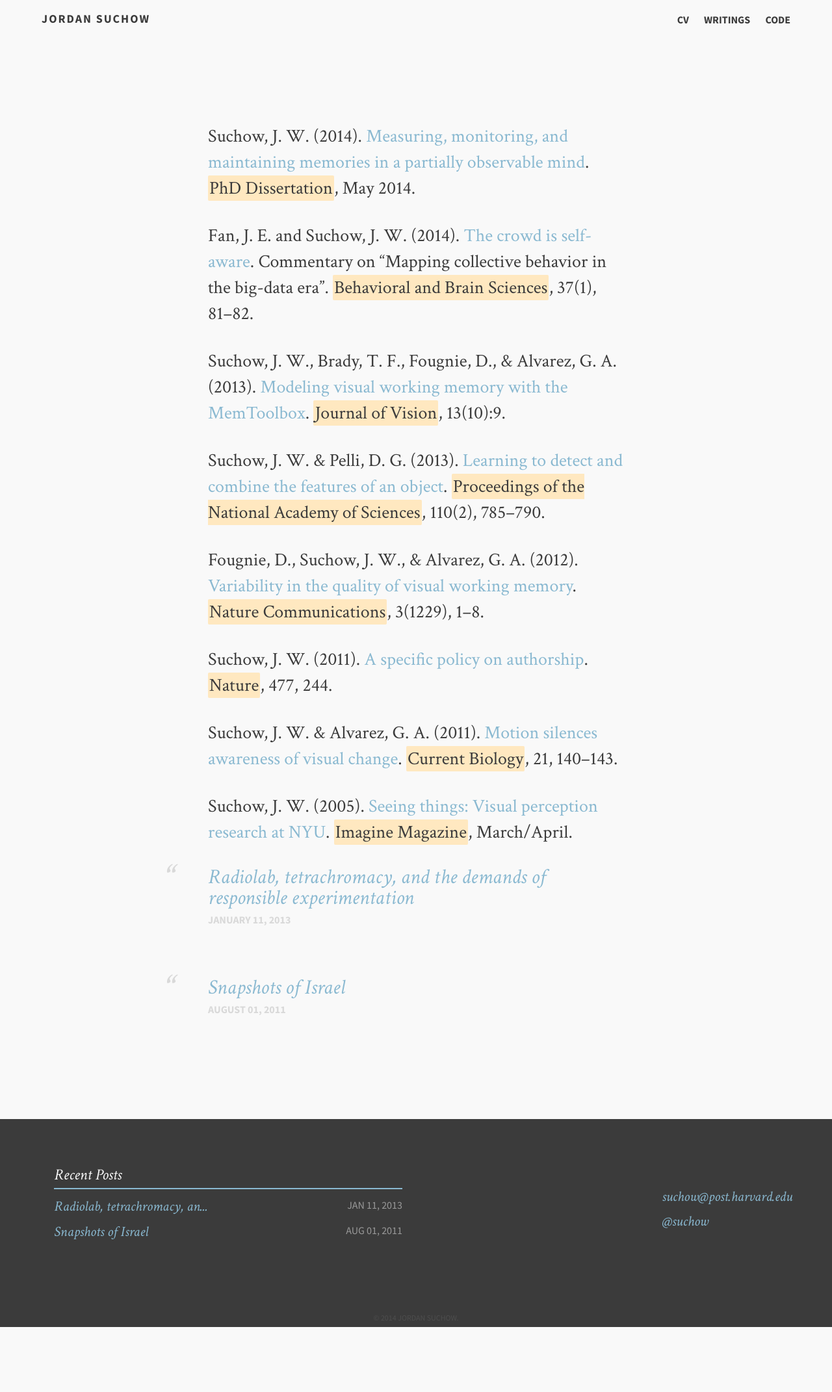
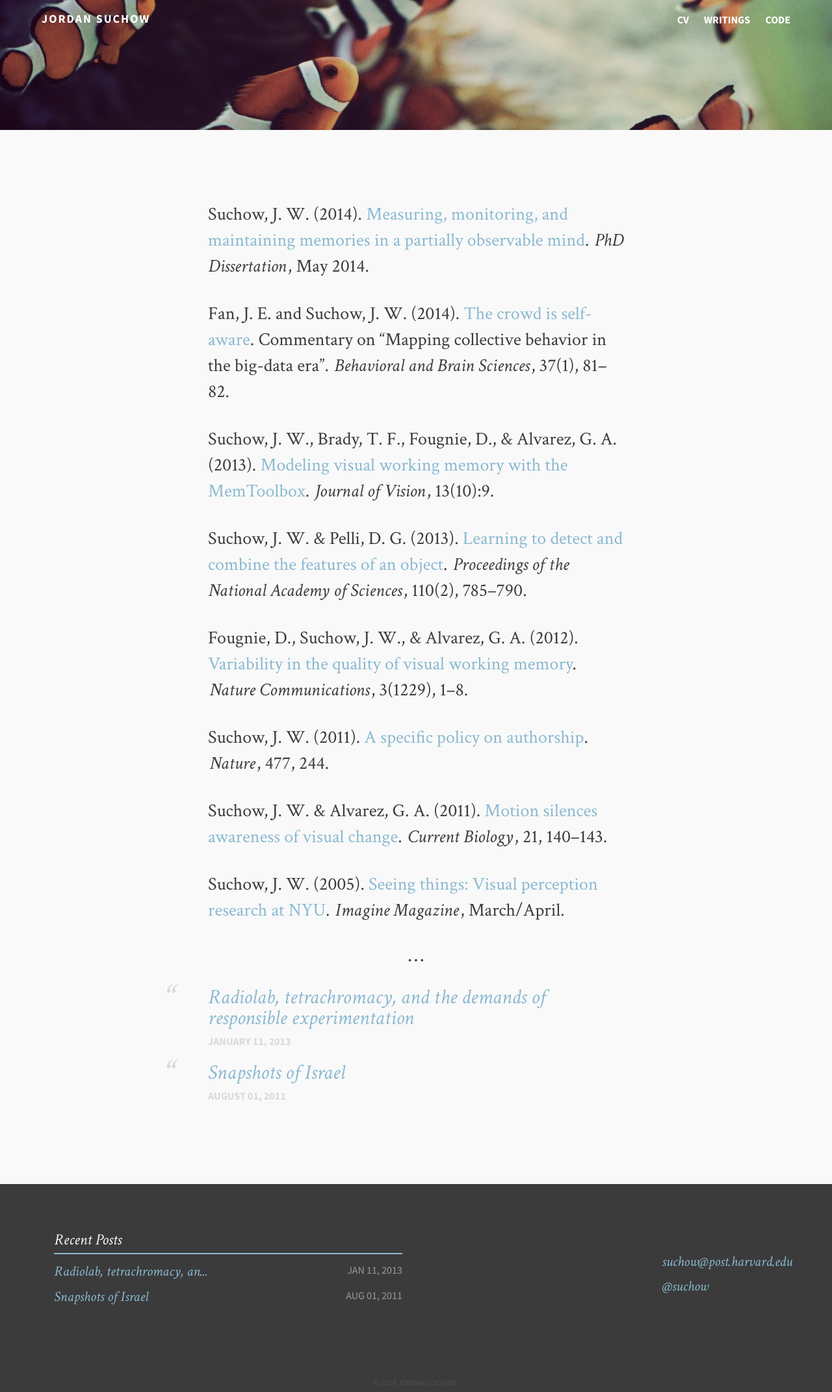
Before and after one commit to suchow/suchow.io, a Jekyll site: the page built from writings.md, in a window 1280 px wide. Shown: the whole page at 65% size. Built offline with Jekyll 4.4.1, drawn with Linux system fonts in a browser that asks for light colours; before the commit the page ends 2042 px from its top, so only the background shows below that.

Commit message:
Adjust spacing, layout, and header of publication list

```diff
--- a/_layouts/home.html
+++ b/_layouts/home.html
@@ -1,12 +1,19 @@
-{% include head-dark.html %}
+{% include head.html %}
 
-    <div id='bump'>
-        <section class="article archive">
+      <section class="article">
+        {% if page.image.feature %}
+          <div class="overlay"></div>
+          <div class="featured-image" style="background-image: url({{ site.url }}/images/{{ page.image.feature }})"></div>
+        {% else %}
+          <div class="overlay"></div>
+          <div class="featured-image" style="background-image: url({{ site.url }}/images/typewriter.jpg)"></div>
+        {% endif %}
           <article class="archive-wrap">
               <ol class="post-list">
-                 <lh><h2><span class="bb">{{ page.title }}</span></h2></lh>
+                 <lh><h2>{{ page.title }}</h2></lh>
                   <p class="intro">{% if page.description %}{{ page.description }}{% else %}{{ page.tagline }}{% endif %}</p>
                   {{ content }}
+                  {% include separator.html %}
                   {% for post in site.posts %}
                   <li>
                     <div class="deets" itemscope itemtype="http://schema.org/BlogPosting" itemprop="blogPost">
@@ -18,7 +25,6 @@
                   {% endfor %}
               </ol>
           </article>
-        </section>
-    </div>
+      </section>
 
 {% include footer.html %}
--- a/assets/css/i.css
+++ b/assets/css/i.css
@@ -272,7 +272,8 @@ a:hover {
 em {
   padding: 1px 2px;
   border-radius: 2px;
-  background: #ffe8c0;
+  font-style: italic;
+/*  background: #ffe8c0;*/
 }
 
 strong {
@@ -621,7 +622,7 @@ header.site-header nav ul li a:hover {
   display: block;
   margin: 0 auto;
   float: none;
-  padding-top: 140px;
+  padding-top: 60px;
 }
 .archive-wrap .post-list {
   list-style-type: none;
@@ -641,7 +642,7 @@ header.site-header nav ul li a:hover {
   display: block;
   float: none;
   font-size: 32px;
-  margin-bottom: 66px;
+  margin-bottom: 10px;
   position: relative;
 }
 .archive-wrap .post-list li a {
@@ -807,6 +808,7 @@ header.site-header nav ul li a:hover {
   -moz-border-radius: 4px;
   -webkit-border-radius: 4px;
   border-radius: 4px;
+  margin-top: 45px;
 }
 .post .share:hover {
   color: #8ab9d1;
```
